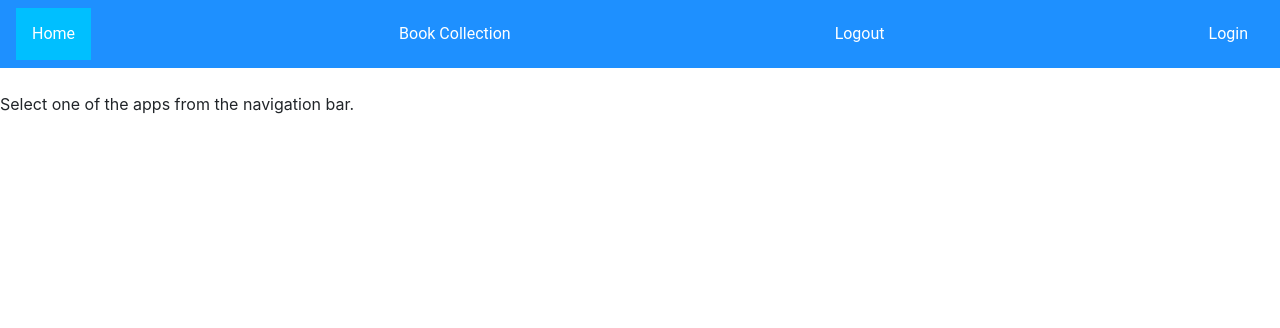
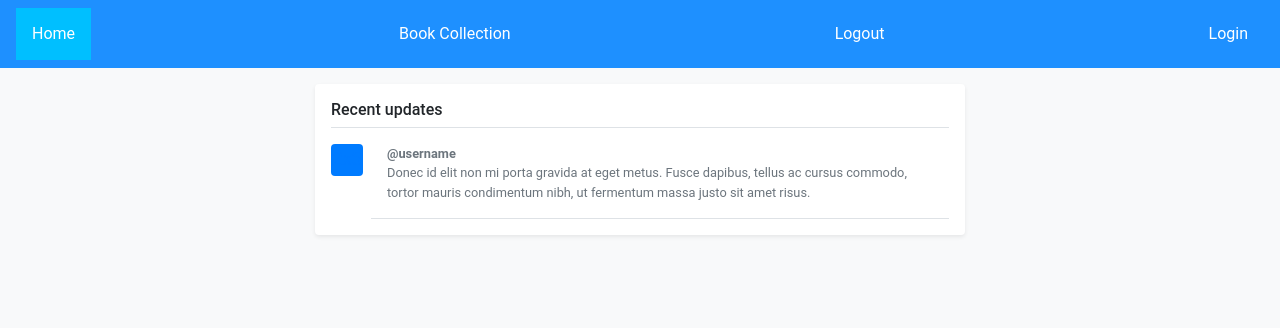
Before and after one commit to wzsamuels/PortfolioWebsite, a Django app: template home/templates/home/index.html in a window 1280 px wide. Shown: the top 328 px of the page. Run offline with Django 3.2, Linux system fonts and the light colour scheme; the template is opened without the code that fills it, so the values that code supplies are empty; some libraries are stand-ins or nearby versions.

Commit message:
Added some bootstrap features to the home page

```diff
--- a/home/templates/home/index.html
+++ b/home/templates/home/index.html
@@ -5,7 +5,16 @@
 <script>
     document.getElementById("Home").classList.add('active');
     </script>
-<br>
-Select one of the apps from the navigation bar.
+    <main role="main" class="container">
+
+    <div class="my-3 p-3 bg-white rounded shadow-sm">
+    <h6 class="border-bottom border-gray pb-2 mb-0">Recent updates</h6>
+    <div class="media text-muted pt-3">
+      <svg class="bd-placeholder-img mr-2 rounded" width="32" height="32" xmlns="http://www.w3.org/2000/svg" preserveAspectRatio="xMidYMid slice" focusable="false" role="img" aria-label="Placeholder: 32x32"><title>Placeholder</title><rect width="100%" height="100%" fill="#007bff"/><text x="50%" y="50%" fill="#007bff" dy=".3em">32x32</text></svg>
+      <p class="media-body pb-3 mb-0 small lh-125 border-bottom border-gray">
+        <strong class="d-block text-gray-dark">@username</strong>
+        Donec id elit non mi porta gravida at eget metus. Fusce dapibus, tellus ac cursus commodo, tortor mauris condimentum nibh, ut fermentum massa justo sit amet risus.
+      </p>
+    </div>
 
 {% endblock %}
--- a/templates/base.html
+++ b/templates/base.html
@@ -10,21 +10,37 @@
     <link rel="stylesheet" type="text/css" href="//fonts.googleapis.com/css?family=Open+Sans" />
     <link rel="stylesheet" href="https://cdnjs.cloudflare.com/ajax/libs/font-awesome/4.7.0/css/font-awesome.min.css">
 
-    <link href="/docs/4.4/dist/css/bootstrap.min.css" rel="stylesheet" integrity="sha384-Vkoo8x4CGsO3+Hhxv8T/Q5PaXtkKtu6ug5TOeNV6gBiFeWPGFN9MuhOf23Q9Ifjh" crossorigin="anonymous">
+    <link rel="stylesheet" href="https://stackpath.bootstrapcdn.com/bootstrap/4.4.1/css/bootstrap.min.css" integrity="sha384-Vkoo8x4CGsO3+Hhxv8T/Q5PaXtkKtu6ug5TOeNV6gBiFeWPGFN9MuhOf23Q9Ifjh" crossorigin="anonymous">
     <link rel="stylesheet" type="text/css"  href="{% static "books/styles.css" %}">
+
     <style>
       .container {
       width: auto;
       max-width: 680px;
       padding: 0 15px;
-    }
+      }
+      .bd-placeholder-img {
+        font-size: 1.125rem;
+        text-anchor: middle;
+        -webkit-user-select: none;
+        -moz-user-select: none;
+        -ms-user-select: none;
+        user-select: none;
+      }
+
+      @media (min-width: 768px) {
+        .bd-placeholder-img-lg {
+          font-size: 3.5rem;
+        }
+      }
+
     </style>
 
     <title>Book Collection</title>
 
     </head>
 
-    <body>
+  <body class="bg-light">
     <div class="navbar">
       <a id="Home" href="/">Home</a>
       <a id="BookList" href="/books/">Book Collection</a>
@@ -43,12 +59,11 @@
                 <a id="BookList" href="/books/">Book List</a>
             </div>
         </div>
-    -->
+        -->
     </div>
     {% block content %}
     {% endblock %}
 
-    <script src="https://code.jquery.com/jquery-3.4.1.slim.min.js" integrity="sha384-J6qa4849blE2+poT4WnyKhv5vZF5SrPo0iEjwBvKU7imGFAV0wwj1yYfoRSJoZ+n" crossorigin="anonymous"></script>
-    <script>window.jQuery || document.write('<script src="/docs/4.4/assets/js/vendor/jquery.slim.min.js"><\/script>')</script><script src="/docs/4.4/dist/js/bootstrap.bundle.min.js" integrity="sha384-6khuMg9gaYr5AxOqhkVIODVIvm9ynTT5J4V1cfthmT+emCG6yVmEZsRHdxlotUnm" crossorigin="anonymous"></script>
+    <script src="https://stackpath.bootstrapcdn.com/bootstrap/4.4.1/js/bootstrap.min.js" integrity="sha384-wfSDF2E50Y2D1uUdj0O3uMBJnjuUD4Ih7YwaYd1iqfktj0Uod8GCExl3Og8ifwB6" crossorigin="anonymous"></script>
     </body>
 </html>
```
Also changed, not shown: books/templates/books/index.html (+5 -6 lines), requirements.txt (+16 -1 lines), 2 other files.
